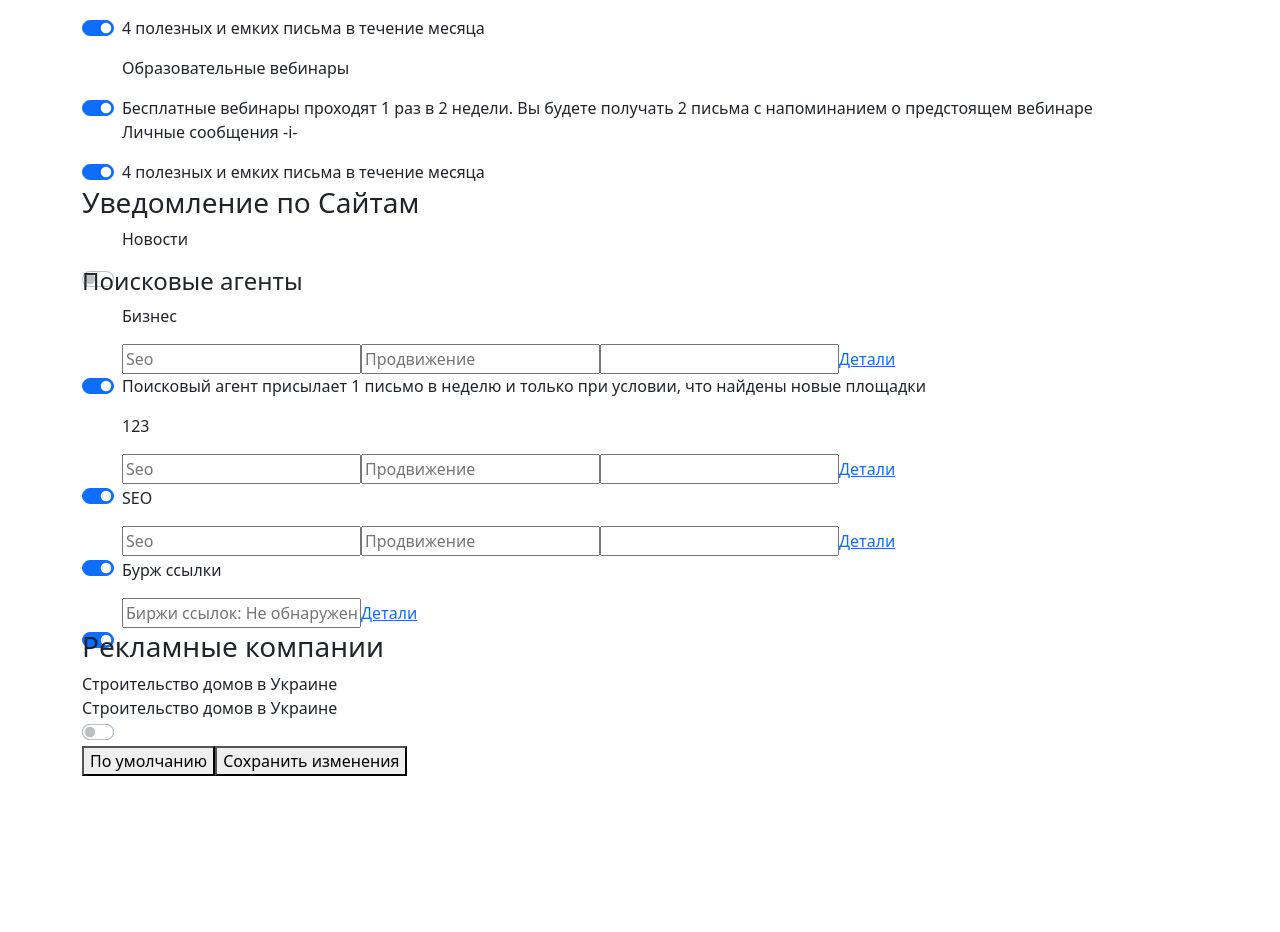
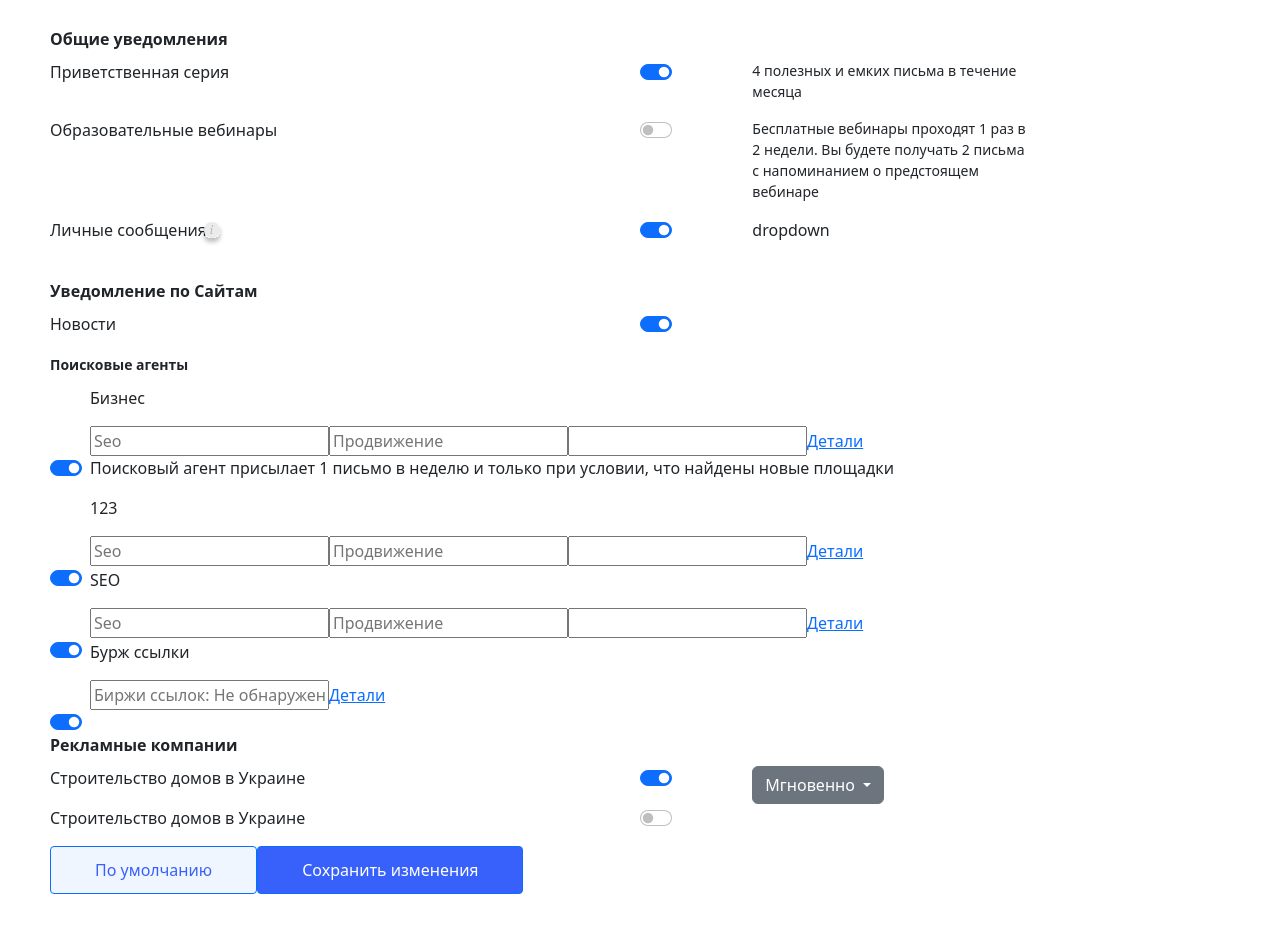
Before and after one commit to Totemy/collaboration-app, a Vue app: page / in a window 1280 px wide. Shown: the part 186-1118 px from the top of the page. Before the commit the page ends 962 px from the top, so only its background shows below. Built offline with nearby package versions, Linux system fonts and the light colour scheme.

Commit message:
Editing style, added checkbox

```diff
--- a/src/components/Main.vue
+++ b/src/components/Main.vue
@@ -1,27 +1,58 @@
 <template>
-  <div class="container">
-    <div>
+  <div class="page">
+    <div class="page__contentainer">
+      <div class="page__header">
         <h1>Управление рассылками</h1>
         <p>Здравствуйте, Андрей. Выберите, категории писем, от которых хотите отписаться. Но пожалуйста, исключите только те категории, которые действительно вас не интересуют. Мы обещаем слать только полезные письма где 😊</p>
       </div>
-    <div class="row form-check form-switch">
+      <div class="page__content">
         <h3><b>Общие уведомления</b></h3>
-
-      <div>
-       <p>Приветственная серия</p> <input class="form-check-input" type="checkbox" id="flexSwitchCheckChecked" checked> <p>4 полезных и емких письма в течение месяца</p>
+        <div class="row">
+          <div class="col-6">
+              <p>Приветственная серия</p>
           </div>
-      <div >
-       <p>Образовательные вебинары</p> <input class="form-check-input" type="checkbox" id="flexSwitchCheckChecked" checked>  Бесплатные вебинары проходят 1 раз в 2 недели. Вы будете получать 2 письма с напоминанием о предстоящем вебинаре
+          <div class="col-1 form-check form-switch">
+            <input class="form-check-input" id="general-check-1" type="checkbox" checked>
           </div>
-      <div>
-        <p>Личные сообщения -i-</p> <input class="form-check-input" type="checkbox" id="flexSwitchCheckChecked" checked>  4 полезных и емких письма в течение месяца
+          <div class="col-3">
+            <p class="article__subtext">4 полезных и емких письма в течение месяца</p>
+          </div>
+        </div>
+        <div class="row">
+          <div class="col-6">
+              <p>Образовательные вебинары</p>
+          </div>
+          <div class="col-1 form-check form-switch">
+            <input class="form-check-input" id="general-check-2" type="checkbox">
+          </div>
+          <div class="col-3">
+            <p class="article__subtext"> Бесплатные вебинары проходят 1 раз в 2 недели. Вы будете получать 2 письма с напоминанием о предстоящем вебинаре</p>
+          </div>
+        </div>
+        <div class="row">
+          <div class="col-6">
+            <div class="info-box">
+              <p class="info-text">Личные сообщения</p>
             </div>
 
           </div>
-    <div>
-      <h3>Уведомление по Сайтам</h3>
-      <div class="form-check form-switch">
-        <p>Новости</p> <input class="form-check-input" type="checkbox" id="flexSwitchCheckChecked">
+          <div class="col-1 form-check form-switch">
+            <input class="form-check-input" id="general-check-3" type="checkbox" checked>
+          </div>
+          <div class="col-3">
+            dropdown
+          </div>
+        </div>
+      </div>
+      <div class="page__content">
+        <h3><b>Уведомление по Сайтам</b></h3>
+        <div class="row">
+          <div class="col-6">
+            <p>Новости</p>
+          </div>
+          <div class="col-1 form-check form-switch">
+            <input class="form-check-input" type="checkbox" id="news-check" checked>
+          </div>
         </div>
         <div>
           <h4>Поисковые агенты</h4>
@@ -66,24 +97,47 @@
           </div>
         </div>
       </div>
-    <div>
+      <div class="page__content">
         <h3>Рекламные компании</h3>
-      <div>
-        Строительство домов в Украине <br>
-        Строительство домов в Украине
-        <div class="form-check form-switch">
-          <input class="form-check-input" type="checkbox" id="flexSwitchCheckChecked" checked>
-          <input class="form-check-input" type="checkbox" id="flexSwitchCheckChecked">
+
+          <div class="row">
+            <div class="col-6">
+                <p> Строительство домов в Украине</p>
             </div>
-        <div> <!-- dropdown-->
+            <div class="col-1 form-check form-switch">
+              <input class="form-check-input" id="ad-check-1" type="checkbox" checked>
+            </div>
+            <div class="col-3">
+              <div class="dropdown">
+                <button class="btn btn-secondary dropdown-toggle" type="button" id="dropdownMenuButton1" data-bs-toggle="dropdown" aria-expanded="false">
+                  Мгновенно
+                </button>
+                <ul class="dropdown-menu" aria-labelledby="dropdownMenuButton1">
+                  <li><a class="dropdown-item" href="#">Мгновенно</a></li>
+                  <li><a class="dropdown-item" href="#">1 раз в день</a></li>
+                  <li><a class="dropdown-item" href="#">Отключить</a></li>
+                </ul>
+              </div>
+            </div>
+          </div>
+          <div class="row">
+            <div class="col-6">
+                <p> Строительство домов в Украине</p>
+            </div>
+            <div class="col-1 form-check form-switch">
+              <input class="form-check-input" id="ad-check-1" type="checkbox">
+            </div>
+            <div class="col-3">
 
             </div>
           </div>
         </div>
       <div>
-      <button>По умолчанию</button>
-      <button>Сохранить изменения</button>
+        <button class="btn btn-primary btn-default">По умолчанию</button>
+        <button class="btn btn-primary btn-save">Сохранить изменения</button>
       </div>
+    </div>
+
   </div>
 </template>
 
--- /dev/null
+++ b/src/styles/_buttons.scss
@@ -0,0 +1,12 @@
+.btn-default{
+    padding: 11px 44px;
+    border-radius: 4px;
+    background-color: #F0F6FF;
+    color: #3861FB;
+}
+.btn-save{
+    padding: 11px 44px;
+    border-radius: 4px;
+    background-color: #3861FB;
+    color: #FFFFFF;
+}
--- /dev/null
+++ b/src/styles/_content.scss
@@ -0,0 +1,24 @@
+.content{
+    &__box{
+        display: inline-block;
+        justify-content: space-between;
+    }
+}
+.article{
+    &__subtext{
+        font-size: 14px;
+    }
+}
+.info-box{
+    position: relative;
+    .info-text{
+        &:before {
+            position: absolute;
+            content: url(/public/images/icons/info.svg);
+            left: 150px;
+            right: 0px;
+            bottom: -10px;
+        }
+    }
+
+}
--- /dev/null
+++ b/src/styles/_main.scss
@@ -0,0 +1,11 @@
+.page{
+    &__contentainer{
+        margin: 50px 50px 50px 50px;
+    }
+    &__header{
+        max-width: 1000px;
+    }
+    &__content{
+        padding-top: 20px;
+    }
+}
--- a/src/styles/_variables.scss
+++ b/src/styles/_variables.scss
@@ -0,0 +1,19 @@
+h1{
+    font-weight: 500;
+    font-size: 60px;
+    line-height: 70px;
+}
+h3{
+    font-weight: 700;
+    font-size: 16px;
+    line-height: 26px;
+}
+h4{
+    font-weight: 700;
+    font-size: 14px;
+    line-height: 26px;
+}
+p{
+    font-size: 16px;
+    font-weight: 400;
+}
--- a/src/styles/app.scss
+++ b/src/styles/app.scss
@@ -1,2 +1,5 @@
 @import "/node_modules/bootstrap/scss/bootstrap.scss";
 @import "variables";
+@import "buttons";
+@import "main";
+@import "content"
```
Also changed, not shown: public/images/icons/info.svg (added). Lines whose indentation alone changed are shown as unchanged.
